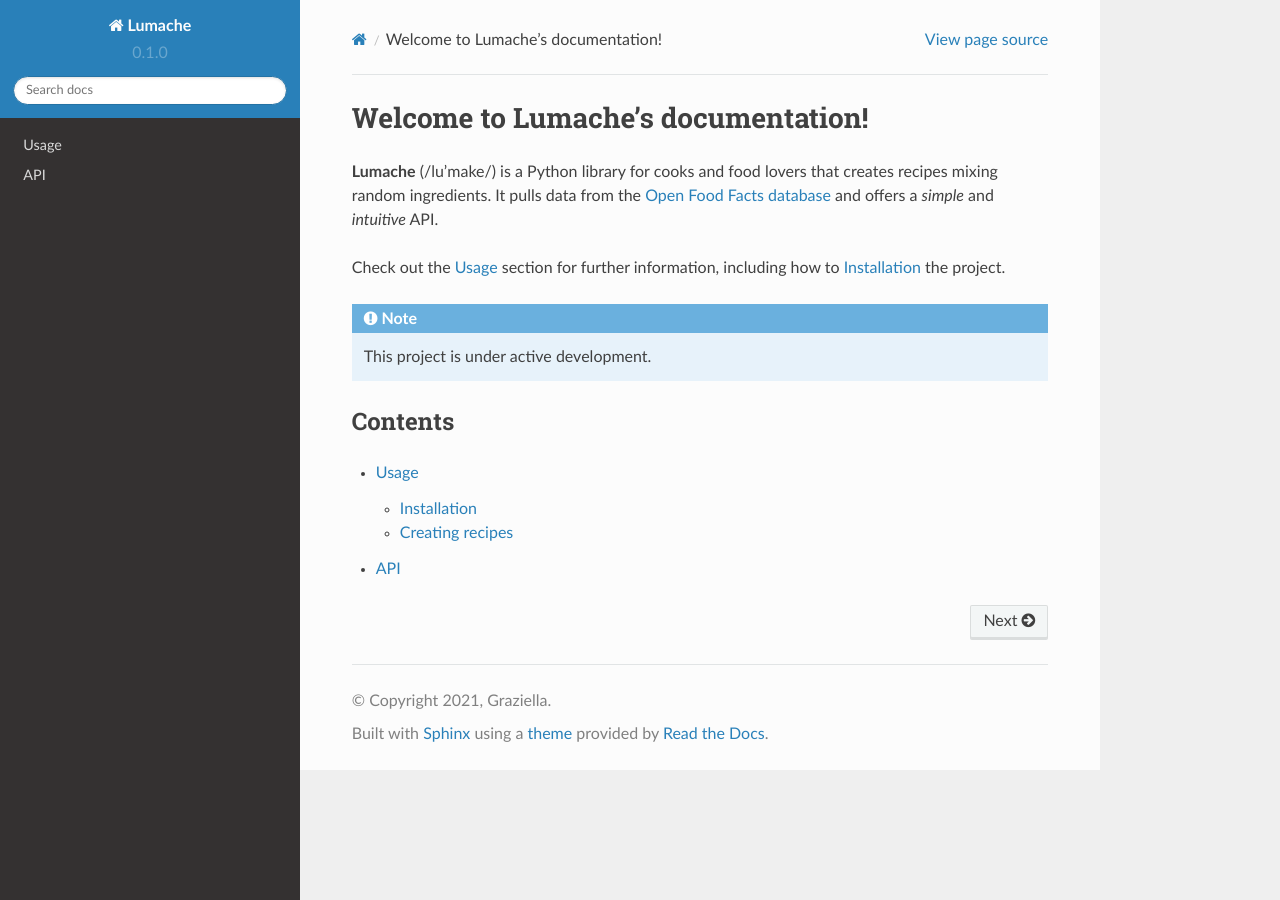
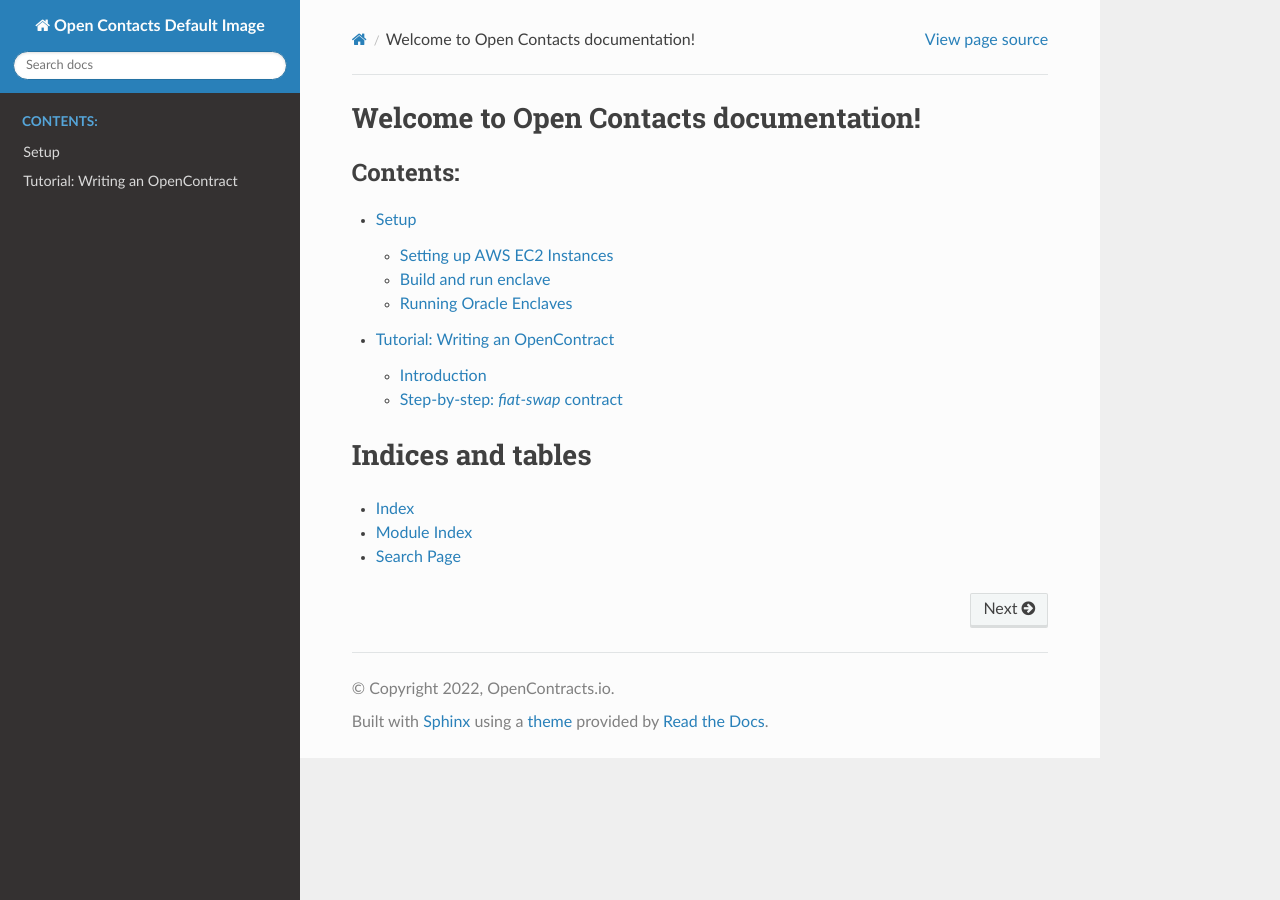
Before and after one commit to open-contracts/docs, a Sphinx documentation site: the page built from docs/source/index.rst, in a window 1280 px wide. Built offline with Sphinx 7.4.7 and the Read the Docs theme 2.0.0, drawn with Linux system fonts in a browser that asks for light colours.

Commit message:
updated docs

```diff
--- a/docs/source/api.rst
+++ /dev/null
@@ -1,7 +0,0 @@
-API
-===
-
-.. autosummary::
-   :toctree: generated
-
-   lumache
--- a/docs/source/conf.py
+++ b/docs/source/conf.py
@@ -1,35 +1,60 @@
 # Configuration file for the Sphinx documentation builder.
+#
+# This file only contains a selection of the most common options. For a full
+# list see the documentation:
+# https://www.sphinx-doc.org/en/master/usage/configuration.html
 
-# -- Project information
+# -- Path setup --------------------------------------------------------------
 
-project = 'Lumache'
-copyright = '2021, Graziella'
-author = 'Graziella'
+# If extensions (or modules to document with autodoc) are in another directory,
+# add these directories to sys.path here. If the directory is relative to the
+# documentation root, use os.path.abspath to make it absolute, like shown here.
+#
+# import os
+# import sys
+# sys.path.insert(0, os.path.abspath('.'))
 
-release = '0.1'
-version = '0.1.0'
 
-# -- General configuration
+# -- Project information -----------------------------------------------------
 
+project = 'Open Contacts Default Image'
+copyright = '2022, OpenContracts.io'
+author = 'Krishnan Srinivasan'
+
+# The full version, including alpha/beta/rc tags
+release = '0.1.0'
+
+
+# -- General configuration ---------------------------------------------------
+
+# Add any Sphinx extension module names here, as strings. They can be
+# extensions coming with Sphinx (named 'sphinx.ext.*') or your custom
+# ones.
 extensions = [
-    'sphinx.ext.duration',
-    'sphinx.ext.doctest',
-    'sphinx.ext.autodoc',
-    'sphinx.ext.autosummary',
-    'sphinx.ext.intersphinx',
 ]
+
+# Add any paths that contain templates here, relative to this directory.
+templates_path = ['_templates']
+
+# List of patterns, relative to source directory, that match files and
+# directories to ignore when looking for source files.
+# This pattern also affects html_static_path and html_extra_path.
+exclude_patterns = []
+
 
 intersphinx_mapping = {
     'python': ('https://docs.python.org/3/', None),
     'sphinx': ('https://www.sphinx-doc.org/en/master/', None),
 }
-intersphinx_disabled_domains = ['std']
 
-templates_path = ['_templates']
+# -- Options for HTML output -------------------------------------------------
 
-# -- Options for HTML output
-
+# The theme to use for HTML and HTML Help pages.  See the documentation for
+# a list of builtin themes.
+#
 html_theme = 'sphinx_rtd_theme'
 
-# -- Options for EPUB output
-epub_show_urls = 'footnote'
+# Add any paths that contain custom static files (such as style sheets) here,
+# relative to this directory. They are copied after the builtin static files,
+# so a file named "default.css" will overwrite the builtin "default.css".
+html_static_path = ['_static']
--- a/docs/source/index.rst
+++ b/docs/source/index.rst
@@ -1,22 +1,22 @@
-Welcome to Lumache's documentation!
-===================================
+.. Open Contacts Default Image documentation master file, created by
+   sphinx-quickstart on Sun Nov 14 23:46:55 2021.
+   You can adapt this file completely to your liking, but it should at least
+   contain the root `toctree` directive.
 
-**Lumache** (/lu'make/) is a Python library for cooks and food lovers
-that creates recipes mixing random ingredients.
-It pulls data from the `Open Food Facts database <https://world.openfoodfacts.org/>`_
-and offers a *simple* and *intuitive* API.
-
-Check out the :doc:`usage` section for further information, including
-how to :ref:`installation` the project.
-
-.. note::
-
-   This project is under active development.
-
-Contents
---------
+Welcome to Open Contacts documentation!
+=======================================
 
 .. toctree::
+   :maxdepth: 2
+   :caption: Contents:
 
-   usage
-   api
+   setup
+   tutorial
+
+
+Indices and tables
+==================
+
+* :ref:`genindex`
+* :ref:`modindex`
+* :ref:`search`
```
Also changed, not shown: docs/source/usage.rst (deleted, +0 -33 lines), source/conf.py (deleted, +0 -60 lines), source/index.rst (deleted, +0 -22 lines), docs/source/setup.rst (renamed from source/setup.rst), docs/source/tutorial.rst (renamed from source/tutorial.rst).
